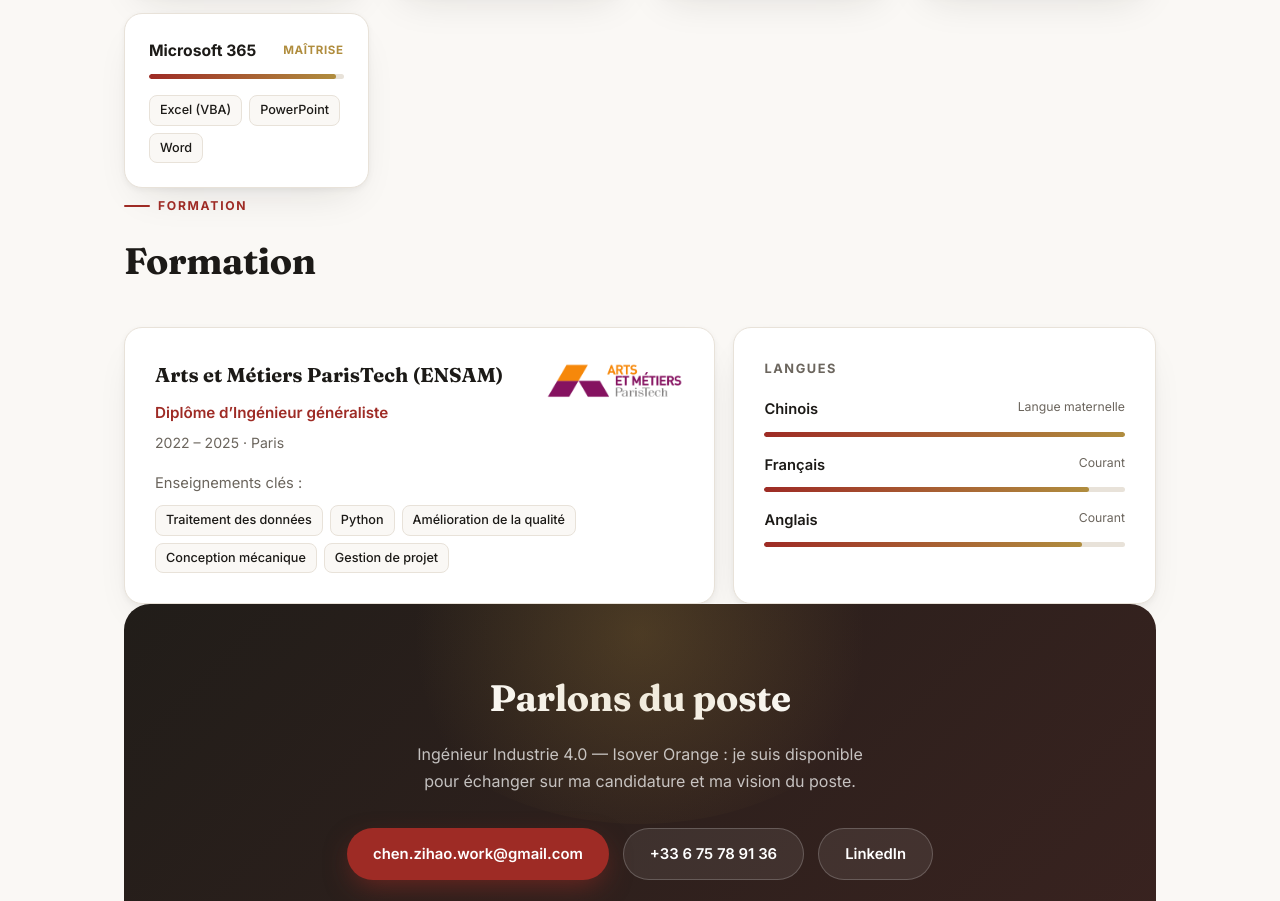
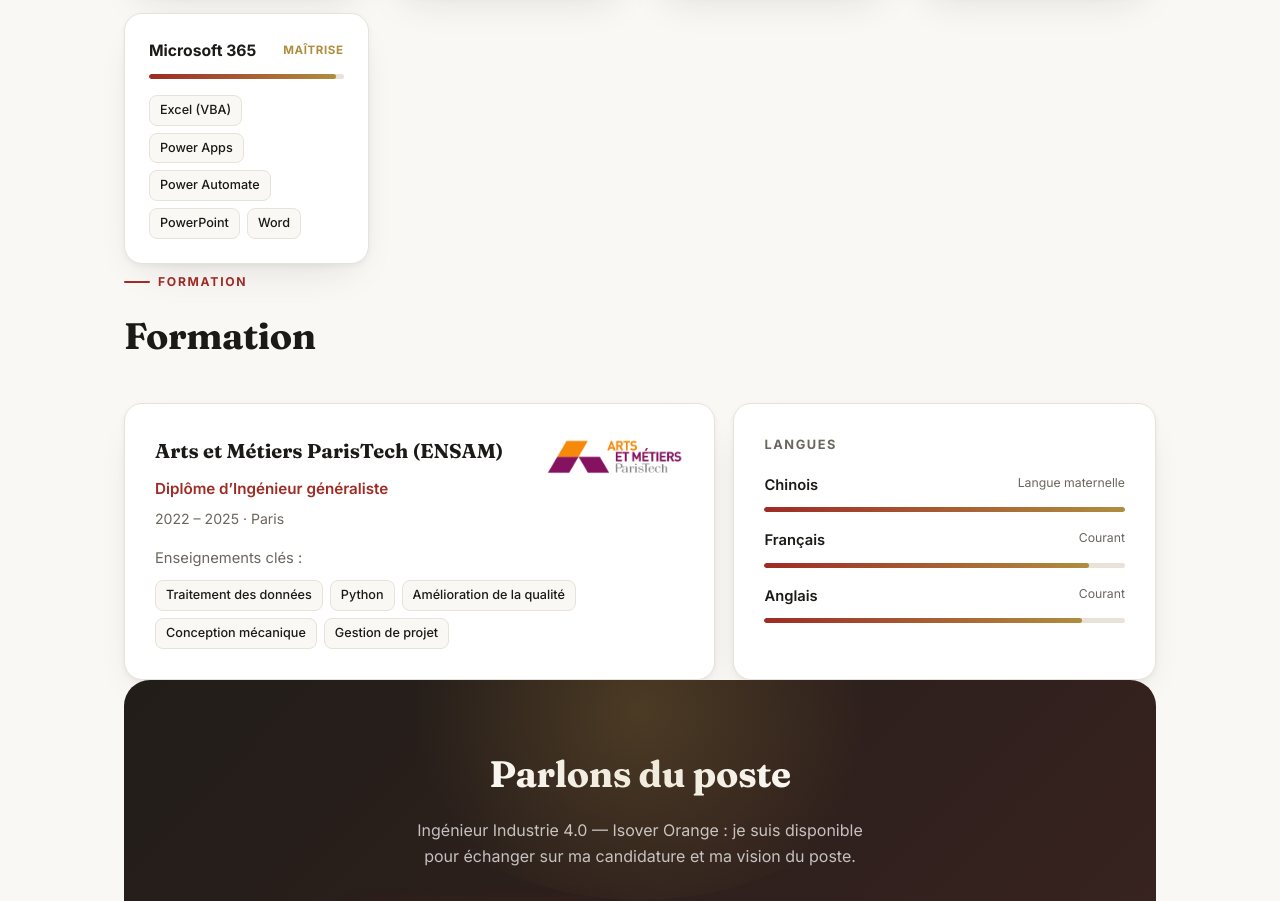
Before and after one commit to chenzihaorene-boop/chenzihaorene-boop.github.io, a plain HTML site: page index.html in a window 1280 px wide. Shown: the part 3400-4301 px from the top of the page. Drawn offline with Linux system fonts and the light colour scheme.

Commit message:
Add Power Apps and Power Automate to M365 skills
Co-Authored-By: Claude Fable 5 <noreply@anthropic.com>

```diff
--- a/index.html
+++ b/index.html
@@ -419,7 +419,7 @@ fr:{
     {name:"Automatisation & Process",lvl:"adv",w:88,chips:["Auto Workflow","Process Design","LEAN"]},
     {name:"Gestion de projet",lvl:"pro",w:90,chips:["Pilotage de projets","Change Management","MOA"]},
     {name:"Digital Learning",lvl:"adv",w:88,chips:["Articulate 360 / Storyline","LMS","AI Learning"]},
-    {name:"Microsoft 365",lvl:"pro",w:96,chips:["Excel (VBA)","PowerPoint","Word"]}
+    {name:"Microsoft 365",lvl:"pro",w:96,chips:["Excel (VBA)","Power Apps","Power Automate","PowerPoint","Word"]}
   ],
   edu_kicker:"Formation",edu_title:"Formation",
   edu_deg:"Diplôme d’Ingénieur généraliste",
@@ -481,7 +481,7 @@ en:{
     {name:"Automation & Process",lvl:"adv",w:88,chips:["Workflow Automation","Process Design","LEAN"]},
     {name:"Project Management",lvl:"pro",w:90,chips:["Project Leadership","Change Management","Business Analysis"]},
     {name:"Digital Learning",lvl:"adv",w:88,chips:["Articulate 360 / Storyline","LMS","AI Learning"]},
-    {name:"Microsoft 365",lvl:"pro",w:96,chips:["Excel (VBA)","PowerPoint","Word"]}
+    {name:"Microsoft 365",lvl:"pro",w:96,chips:["Excel (VBA)","Power Apps","Power Automate","PowerPoint","Word"]}
   ],
   edu_kicker:"Education",edu_title:"Education",
   edu_deg:"Generalist Engineering Degree (MSc)",
@@ -543,7 +543,7 @@ zh:{
     {name:"自动化与流程",lvl:"adv",w:88,chips:["流程自动化","流程设计","精益管理"]},
     {name:"项目管理",lvl:"pro",w:90,chips:["项目统筹","变革管理","需求管理"]},
     {name:"数字化学习",lvl:"adv",w:88,chips:["Articulate 360 / Storyline","LMS","AI Learning"]},
-    {name:"Microsoft 365",lvl:"pro",w:96,chips:["Excel (VBA)","PowerPoint","Word"]}
+    {name:"Microsoft 365",lvl:"pro",w:96,chips:["Excel (VBA)","Power Apps","Power Automate","PowerPoint","Word"]}
   ],
   edu_kicker:"教育背景",edu_title:"教育背景",
   edu_deg:"通用工程师文凭（硕士层级）",
```
